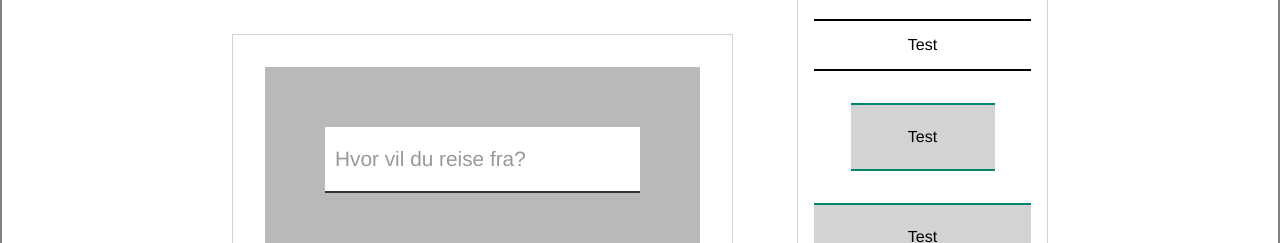
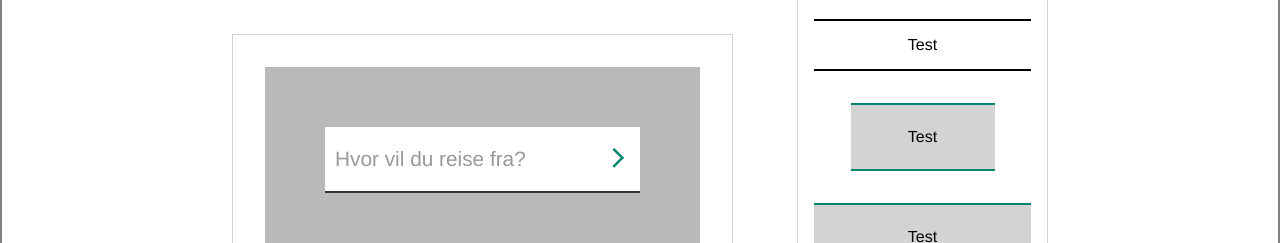
Before and after one commit to Guttulsrud/pro200-group21, a React (Create React App) app in the folder front-end/: page /demopage in a window 1280 px wide. Shown: the part 1640-1883 px from the top of the page. Built offline with nearby package versions, Linux system fonts and the light colour scheme; no server answers.

Commit message:
Started clearInput function

```diff
--- a/front-end/src/components/SearchField.jsx
+++ b/front-end/src/components/SearchField.jsx
@@ -5,28 +5,50 @@ import { CloseIcon } from '../components/Svg/CloseIcon';
 
 class SearchField extends React.Component {
     state = {
-        filled: undefined,
+        filled: false,
+        inputText: '',
     };
 
     handleFilled(value) {
         if (value !== '') {
             this.setState({ filled: true });
+            this.setState({ inputText: value });
+            console.log(this.state.inputText);
         } else {
             this.setState({ filled: false });
         }
     }
 
+    clearInput() {
+        this.setState({ inputText: 'test' });
+
+    }
+
+    search() {
+        console.log('Search');
+    }
+
     render() {
+        let btnIcon;
+
+        if (this.state.filled) {
+            btnIcon = <CloseIcon />
+        } else {
+            btnIcon = <ArrowForwardIcon />
+        }
+
+
         return (
             <React.Fragment>
-                <form className="search-form">
+                <div className="search-form">
                     <Input
                         placeholder='Hvor vil du reise fra?'
                         filled={this.state.filled}
                         onChange={(e) => this.handleFilled(e.target.value)}
+                        value={this.state.inputText}
                     />
-                    <button onClick={this.state.filled ? <ArrowForwardIcon /> : <CloseIcon />} className="search-btn"></button>
-                </form>
+                    <button onClick={this.state.filled ? this.clearInput : this.search} className="search-btn">{btnIcon}</button>
+                </div>
             </React.Fragment>
         );
     }
--- a/front-end/src/components/Svg/CloseIcon.jsx
+++ b/front-end/src/components/Svg/CloseIcon.jsx
@@ -3,7 +3,7 @@ import React from 'react';
 export const CloseIcon = () => {
     return (
         <React.Fragment>
-            <svg version="1.1" id="Layer_1" x="0px" y="0px" viewBox="0 0 16 16" width="16px" height="16px" role="img" alt="Lukk meny"><g><rect x="-1.9" y="7" transform="matrix(0.7071 -0.7071 0.7071 0.7071 -3.3137 8)" class="st0" width="19.8" height="2" fill="#fff"></rect></g><g><rect x="7" y="-1.9" transform="matrix(0.7071 -0.7071 0.7071 0.7071 -3.3137 8)" class="st0" width="2" height="19.8" fill="#fff"></rect></g></svg>
+            <svg xmlns="http://www.w3.org/2000/svg" height="24" viewBox="0 0 24 24" width="24"><path d="M0 0h24v24H0V0z" fill="none" /><path d="M19 6.41L17.59 5 12 10.59 6.41 5 5 6.41 10.59 12 5 17.59 6.41 19 12 13.41 17.59 19 19 17.59 13.41 12 19 6.41z" /></svg>
         </React.Fragment>
     );
 
--- a/front-end/src/style.css
+++ b/front-end/src/style.css
@@ -57,7 +57,6 @@
   border: none;
   border-radius: 10px;
   background-color: transparent;
-  outline: none;
 }
 
 .search-btn svg {
```
